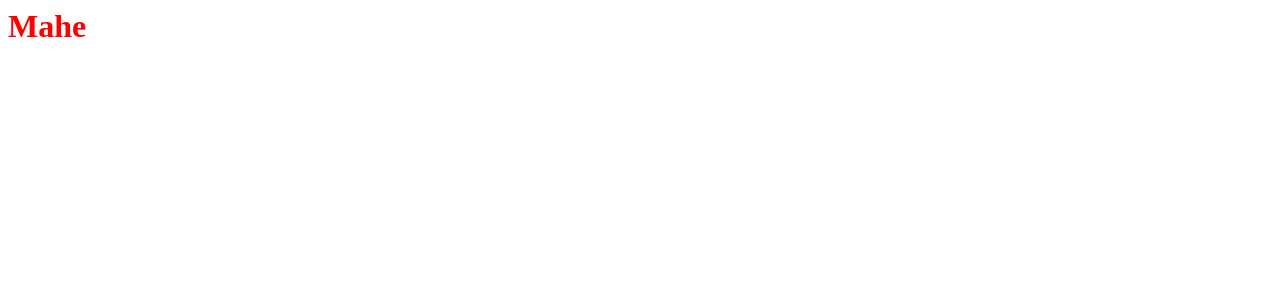
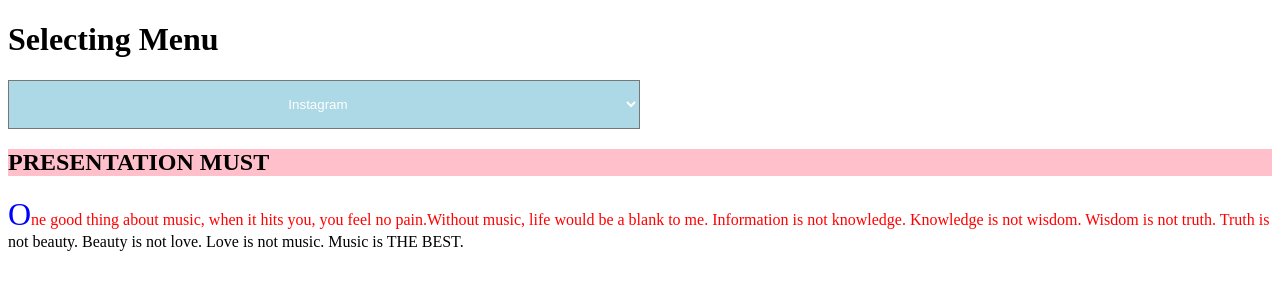
Before and after one commit to bluelub/bluelub.github.io, a plain HTML site: page index.html in a window 1280 px wide. Drawn offline with Linux system fonts and the light colour scheme.

Commit message:
Update index.html

```diff
--- a/index.html
+++ b/index.html
@@ -1 +1,49 @@
-<h1 style="color:red">Mahe</h1>
+<!DOCTYPE html>
+<html>
+<head>
+<style>
+	select {
+		width: 50%;
+		padding: 15px 20px;
+		background-color: lightblue;
+		text-align: center;
+		color: white;
+}
+
+p::first-letter {
+        color: blue;
+        font-size: xx-large;
+}
+
+p::first-line   {
+	    color: red;
+	    font-size: small-caps;
+}
+
+   h2      {
+        color: black;
+ }
+
+</style>
+</head>
+
+<body>
+	<h1> Selecting Menu </h1>
+
+	<form>
+		<select id="apps" name="apps">
+		<option value="in">Instagram</option>
+		<option value="tw">Twitter</option>
+		<option value="fa">Facebook</option>
+	</select>
+	</form>
+
+   <h2 style="background-color: pink">PRESENTATION MUST</h2>
+
+   <p>
+     One good thing about music, when it hits you, you feel no pain.Without music, life would be a blank to me.
+     Information is not knowledge. Knowledge is not wisdom. Wisdom is not truth. Truth is not beauty.
+ Beauty is not love. Love is not music. Music is THE BEST.</p>
+
+</body>
+</html>
```
